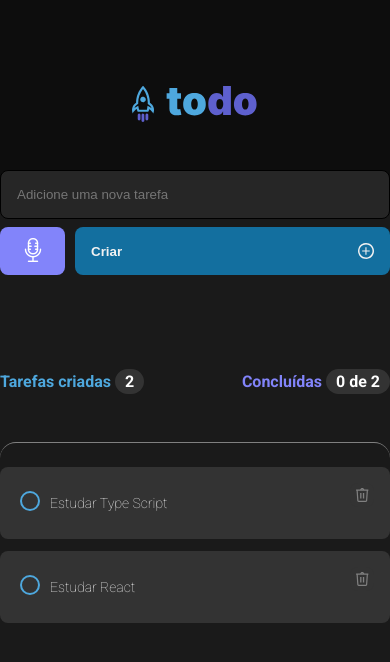
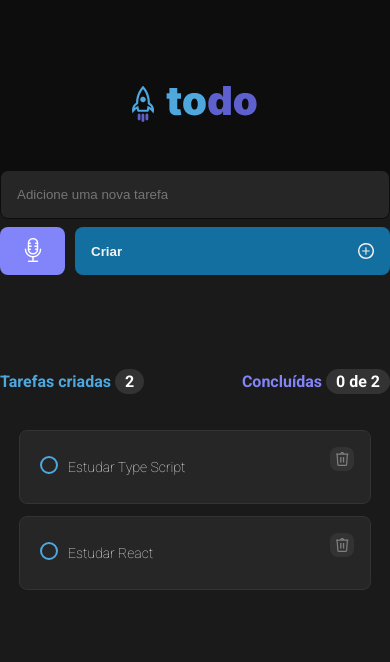
Before and after one commit to diaspd/to-do, a React (Vite) app: page / in a window 390 px wide. Shown: the top 662 px of the page. Built offline with nearby package versions, Linux system fonts and the light colour scheme.

Commit message:
add: more responsive components

```diff
--- a/src/App.tsx
+++ b/src/App.tsx
@@ -131,7 +131,7 @@ export default function App() {
   }
 
   return (
-    <>
+    <div>
      <Header />
 
         <form onSubmit={handleCreateNewTask} className={styles.createTask}>
@@ -174,17 +174,16 @@ export default function App() {
       </div>
 
         <div className={styles.tasks}>
-        <div className={styles.newTasks}>
             {taskList.length == 0 ?
-            <div>
+            <div className={styles.emptyContent}>
               <img src={Clipboard} alt="imagem agenda" />
-              <p>Você ainda não tem tarefas cadastradas <br /> <br />
-                Crie tarefas e organize seus itens a fazer
-              </p>
+              <strong style={{ marginTop: '16px'}}>Você ainda não tem tarefas cadastradas</strong>
+              <span>Crie tarefas e organize seus itens a fazer</span>
             </div>
               :
               taskList.map(task => {
                 return (
+                  <div>
                     <Tasks
                       id={task.id}
                       key={task.id}
@@ -192,11 +191,11 @@ export default function App() {
                       onDeleteTask={deleteTask}
                       completeTask={completeTask}
                     />
+                  </div>
                 )
               })
               }
         </div>
       </div>
-    </>
   )
 }
--- a/src/app.module.css
+++ b/src/app.module.css
@@ -18,7 +18,7 @@
   background-color: #262626;
   color: #F2F2F2;
   width: 590px;
-  border: 1px solid #000;
+  border: 1px solid #0D0D0D;
 
   @media(max-width: 768px) {
     width: auto;
@@ -94,6 +94,9 @@
   flex-direction: column;
 
   font-weight: bold;
+  width: 100%;
+
+  padding-bottom: 50px;
 }
 
 .tasksContainerWrapper {
@@ -101,6 +104,8 @@
   align-items: center;
   justify-content: center;
 
+
+  margin-bottom: 24px;
   margin-top: 64px;
 }
 
@@ -144,33 +149,37 @@
   white-space: nowrap;
 }
 
-.newTasks {
+.emptyContent {
   display: flex;
   align-items: center;
   justify-content: center;
   flex-direction: column;
+  color: #808080;
   margin-top: 24px;
 
-  color: #808080;
+  font-weight: 400;
 
+  outline: none;
+  width: 780px;
+  border-top: 1px solid #333333;
   border-radius: 16px;
-  border-top: 1px solid #808080;
-  width: 763px;
-  margin-bottom: 100px;
+  padding-top: 64px;
+
+  @media (max-width: 768px) {
+    width: 600px;
+  }
+
+  @media (max-width: 600px) {
+    width: 400px;
+  }
+
+  @media (max-width: 400px) {
+    width: 300px;
+  }
 }
-
-.newTasks img {
-  margin-top: 64px;
-  margin-left: 110px;
-}
-
 
 @media (max-width: 768px) {
   .tasks {
     margin-top: 24px;
   }
-
-  .newTasks {
-    width: 100%;
-  }
 }
--- a/src/components/Tasks.module.css
+++ b/src/components/Tasks.module.css
@@ -2,12 +2,42 @@
   display: flex;
   align-items: center;
   justify-content: space-between;
-  background-color: #333333;
-  width: 736px;
+
+  border: 1px solid #333333;
+
+  background-color: #262626;
+  text-overflow: ellipsis;
+
+  width: 764px;
   height: 72px;
+  margin-top: 12px;
   border-radius: 8px;
-  margin: 24px 24px -12px;
+
+  @media (max-width: 768px) {
+    width: 700px;
+  }
+
+  @media (max-width: 700px) {
+    width: 600px;
+  }
+
+  @media (max-width: 600px) {
+    width: 550px;
+  }
+
+  @media (max-width: 550px) {
+    width: 450px;
+  }
+
+  @media (max-width: 450px) {
+    width: 400px;
+  }
+
+  @media (max-width: 400px) {
+    width: 350px;
+  }
 }
+
 
 input[type=checkbox] {
   margin-left: 20px;
@@ -20,27 +50,50 @@ input[type=checkbox] {
 }
 
 input[type=checkbox]:checked {
-  display: flex;
-  align-items: center;
-  justify-content: center;
-
   background: url('../assets/Vector.svg');
   background-color: #5e60ce;
   background-repeat: no-repeat;
   background-position: 45% 55%;
 
-  border: 1px solid #5e60ce;
+  border: 2px solid #5e60ce;
 }
 
 .container:has(:checked) {
   text-decoration: line-through;
 }
 
-.container span {
-  width: 632px;
+.container p {
+  width: 680px;
+
   color: #f2f2f2;
   font-size: 14px;
-  font-weight: 100;
+  font-weight: 300;
+
+  overflow: hidden;
+  overflow-wrap: break-word;
+  text-overflow: ellipsis;
+  max-height: 3.5em;
+
+  @media (max-width: 768px) {
+    width: 700px;
+  }
+
+  @media (max-width: 700px) {
+    width: 600px;
+  }
+
+  @media (max-width: 600px) {
+    width: 550px;
+  }
+
+  @media (max-width: 550px) {
+    width: 400px;
+  }
+
+  @media (max-width: 400px) {
+    width: 300px;
+  }
+
 }
 
 .deleteButton {
@@ -49,7 +102,7 @@ input[type=checkbox]:checked {
   border: none;
   border-radius: 8px;
 
-  margin: 16px 16px 32px 0px;
+  margin: 16px 16px 32px 4px;
   height: 24px;
   width: 24px;
 
@@ -64,25 +117,3 @@ input[type=checkbox]:checked {
   background-color: #242424;
   cursor: pointer;
 }
-
-.deleteButton img {
-  margin: 0;
-}
-
-@media (max-width: 768px) {
-  .container {
-    width: 100%;
-  }
-
-  input[type=checkbox] {
-    border-radius: 99999px;
-    width: 20px;
-    height: 20px;
-  }
-
-  input[type=checkbox]:checked {
-    width: 20px;
-    height: 20px;
-  }
-
-}
--- a/src/components/Tasks.tsx
+++ b/src/components/Tasks.tsx
@@ -9,7 +9,6 @@ interface TaskProps {
 }
 
 export function Tasks({ id, content, onDeleteTask, completeTask}: TaskProps) {
-
   function handleDeleteTask() {
     onDeleteTask(id);
   }
@@ -29,8 +28,8 @@ export function Tasks({ id, content, onDeleteTask, completeTask}: TaskProps) {
           onMouseDown={selectTaskToComplete}
         />
       </div>
-      <span>{content}
-      </span>
+
+      <p>{content}</p>
 
         <button
           className={styles.deleteButton}
```
Lines whose indentation alone changed are shown as unchanged.
